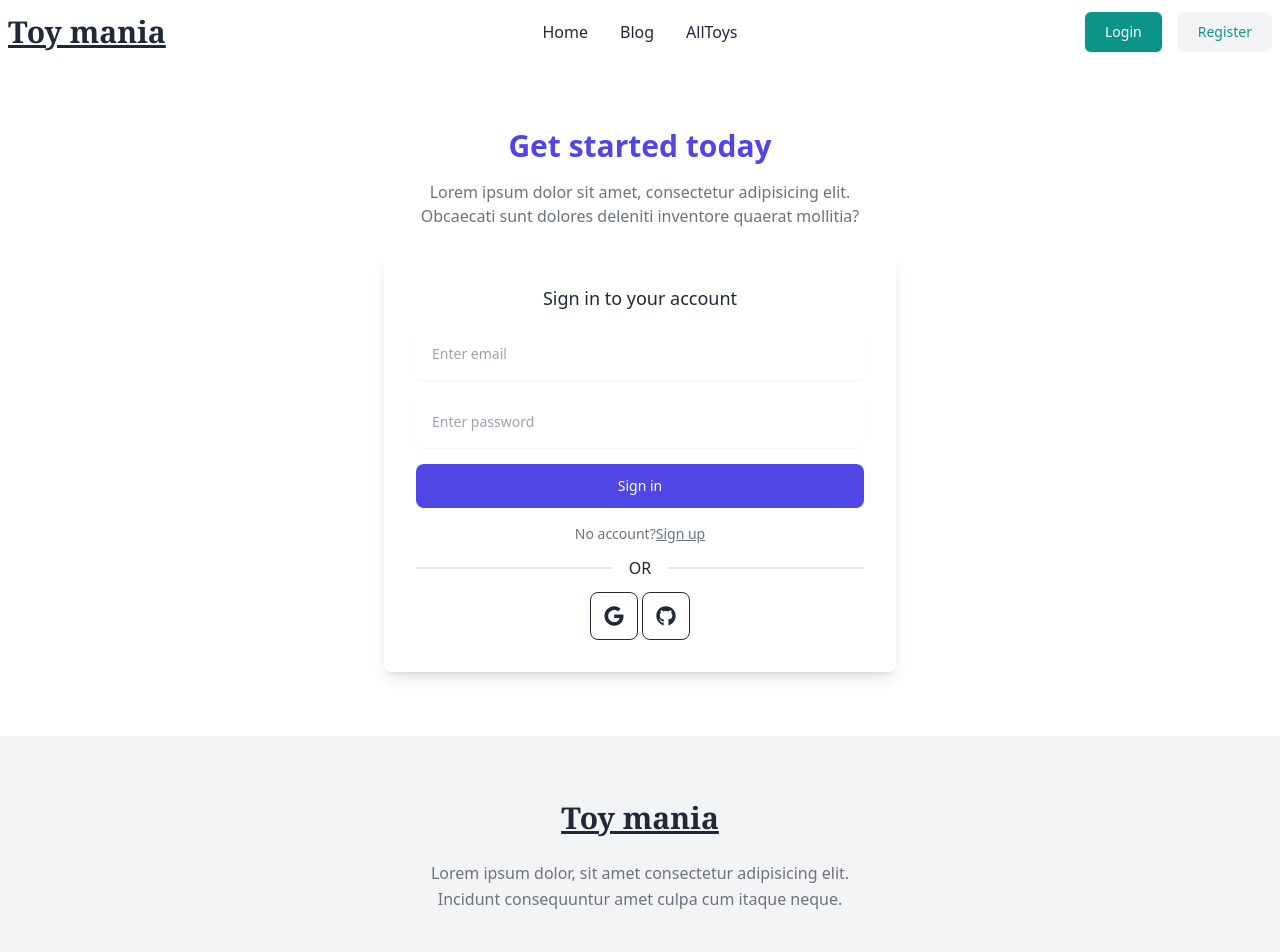
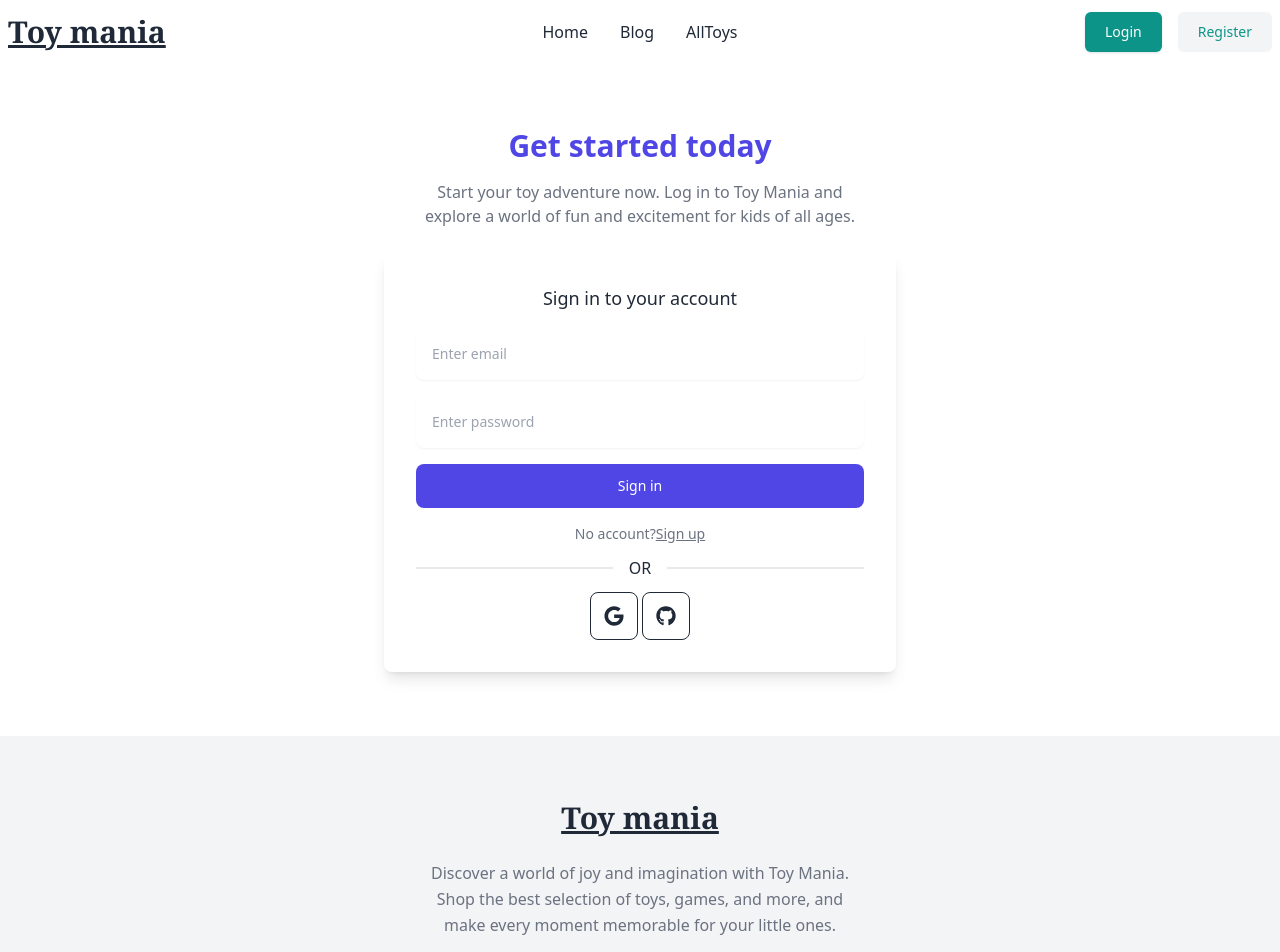
Before and after one commit to sma-rashik/toy-mania, a React (Vite) app: page /login in a window 1280 px wide. Shown: the top 952 px of the page. Built offline with nearby package versions, Linux system fonts and the light colour scheme; no server answers.

Commit message:
replaced lorem content

```diff
--- a/src/Components/Footer/Footer.jsx
+++ b/src/Components/Footer/Footer.jsx
@@ -14,8 +14,9 @@ const Footer = () => {
           </div>
 
           <p className="mx-auto mt-6 max-w-md text-center leading-relaxed text-gray-500">
-            Lorem ipsum dolor, sit amet consectetur adipisicing elit. Incidunt
-            consequuntur amet culpa cum itaque neque.
+            Discover a world of joy and imagination with Toy Mania. Shop the
+            best selection of toys, games, and more, and make every moment
+            memorable for your little ones.
           </p>
 
           <nav aria-label="Footer Nav" className="mt-12">
--- a/src/Components/Login/Login.jsx
+++ b/src/Components/Login/Login.jsx
@@ -54,8 +54,8 @@ const Login = () => {
           </h1>
 
           <p className="mx-auto mt-4 max-w-md text-center text-gray-500">
-            Lorem ipsum dolor sit amet, consectetur adipisicing elit. Obcaecati
-            sunt dolores deleniti inventore quaerat mollitia?
+            Start your toy adventure now. Log in to Toy Mania and explore a
+            world of fun and excitement for kids of all ages.
           </p>
 
           <form
```
